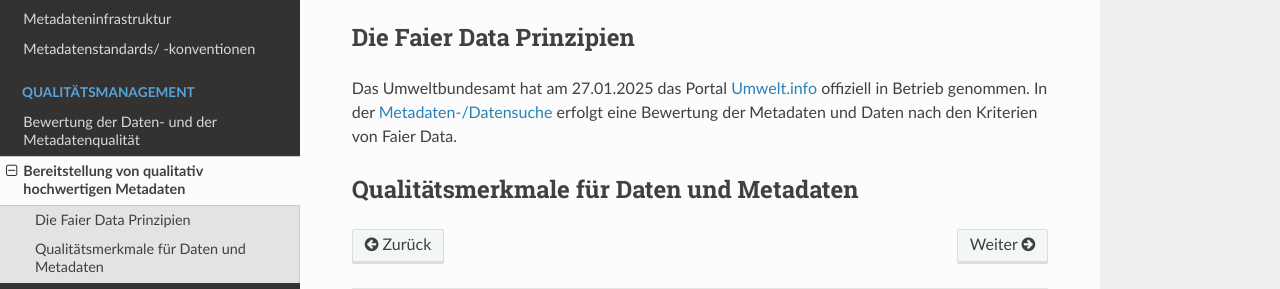
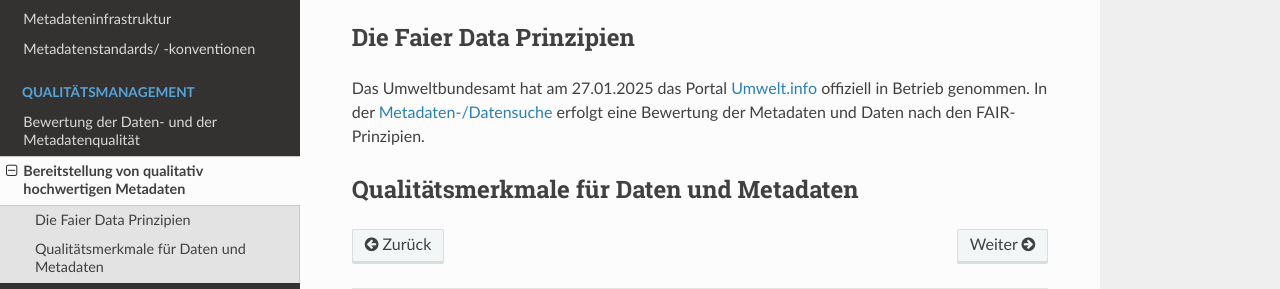
Before and after one commit to tomiwo/ingrid-mdk-st-high-quality-metadata, a Sphinx documentation site: the page built from docs/qualitaetsmanagement/bereitstellung.rst, in a window 1280 px wide. Shown: the part 176-465 px from the top of the page. Built offline with Sphinx 7.4.7 and the Read the Docs theme 3.1.0, drawn with Linux system fonts in a browser that asks for light colours.

Commit message:
Aktualisierung

```diff
--- a/docs/qualitaetsmanagement/bereitstellung.rst
+++ b/docs/qualitaetsmanagement/bereitstellung.rst
@@ -7,7 +7,7 @@
 --------------------------
 
 
-Das Umweltbundesamt hat am 27.01.2025 das Portal `Umwelt.info <https://umwelt.info/de/>`_ offiziell in Betrieb genommen. In der `Metadaten-/Datensuche <https://umwelt.info/de/suche>`_ erfolgt eine Bewertung der Metadaten und Daten nach den Kriterien von Faier Data.
+Das Umweltbundesamt hat am 27.01.2025 das Portal `Umwelt.info <https://umwelt.info/de/>`_ offiziell in Betrieb genommen. In der `Metadaten-/Datensuche <https://umwelt.info/de/suche>`_ erfolgt eine Bewertung der Metadaten und Daten nach den FAIR-Prinzipien.
 
 
 
```
Also changed, not shown: docs/index.rst (+8 -1 lines).
